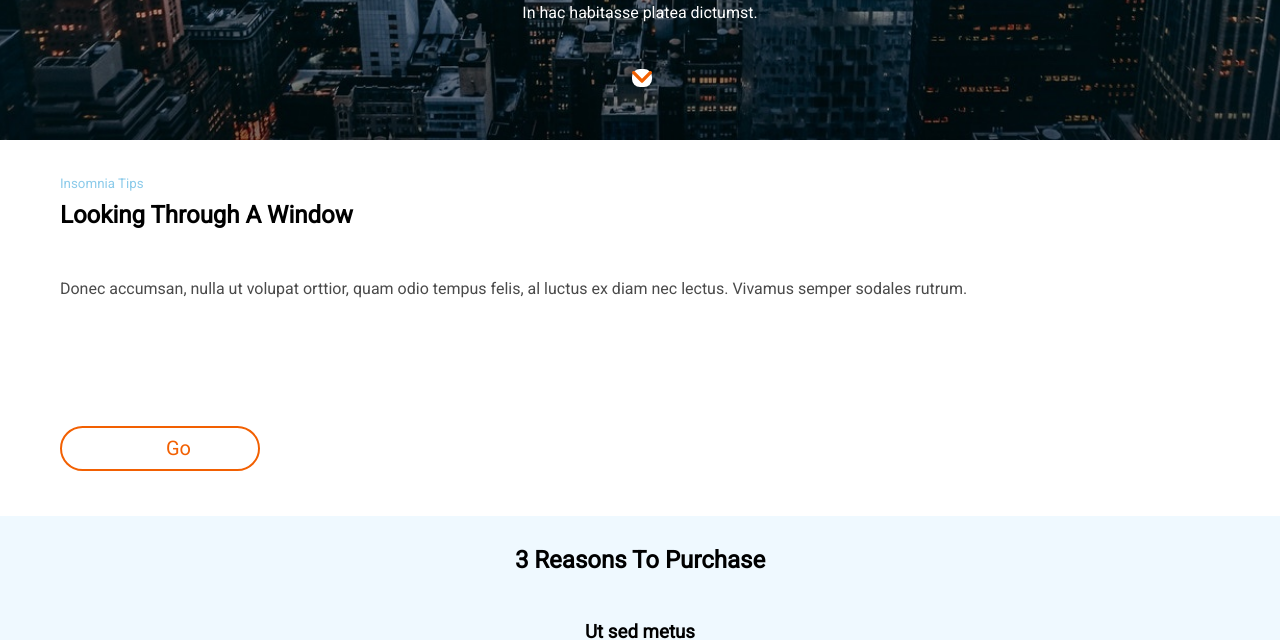
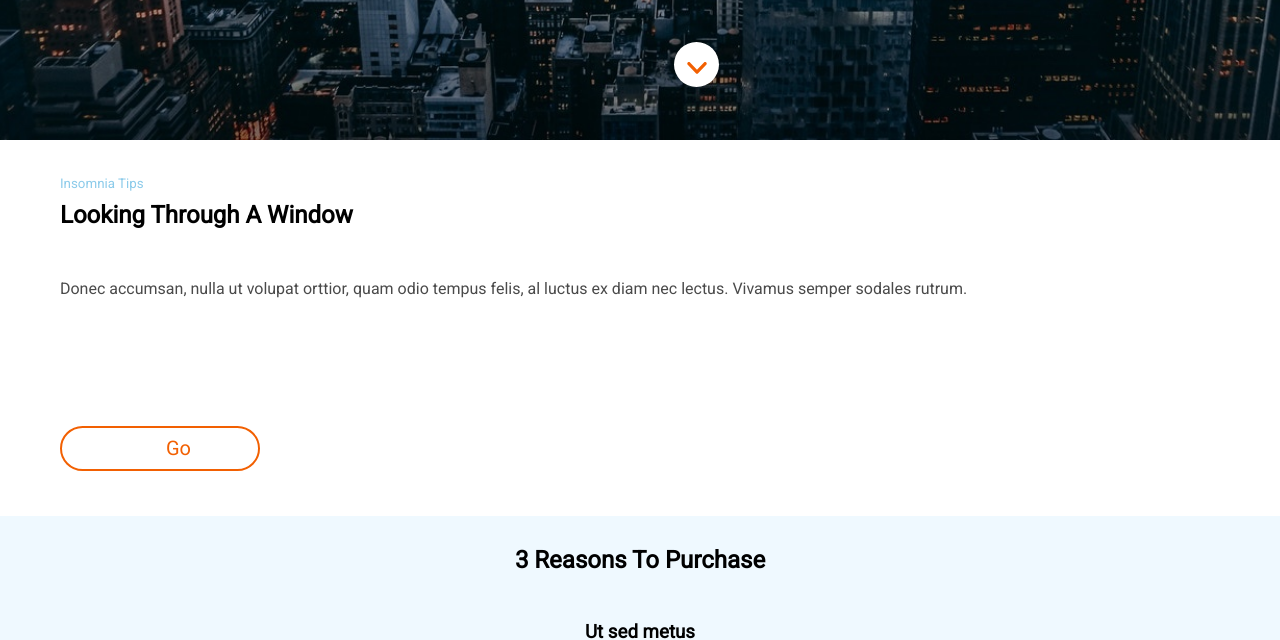
Before and after one commit to Adalab/modulo-1-evaluacion-final-MaribelLopezRomero, a website: page src/html/index.html in a window 1280 px wide. Shown: the part 660-1300 px from the top of the page. Drawn offline with nearby package versions, Linux system fonts and the light colour scheme; files that its build step writes are made by us from their sources; files whose address does not match are found by name.

Commit message:
Modificated styles header buton

```diff
--- a/src/html/partials/_header.html
+++ b/src/html/partials/_header.html
@@ -6,7 +6,8 @@
         <p class="header__paragraph">In hac habitasse platea dictumst.</p>
 
         <a class="header__button" href="#3reasontopurchase" title="Ir a 3 Reasons To Purchase"
-                alt="Ir a 3 Reasons To Purchase"><img src="./assets/images/ico-scroll-down.svg" /></a>
+                alt="Ir a 3 Reasons To Purchase"><img class="header__buttonimg"
+                        src="./assets/images/ico-scroll-down.svg" /></a>
 
 
 </header>
--- a/src/scss/layout/_header.scss
+++ b/src/scss/layout/_header.scss
@@ -1,4 +1,6 @@
 .header {
+  position: relative;
+  top: 0;
   width: 100%;
   height: 100vh;
   display: flex;
@@ -45,13 +47,26 @@
   font-family: $font-family-title;
   font-size: 16px;
   text-align: center;
-  margin-bottom: 45px;
+  margin-bottom: 143px;
 }
 .header__button {
+  position: absolute;
+  bottom: 0px;
+  right: 0px;
+  background-color: white;
+  border-radius: 22.5px;
+  text-align: center;
+  width: 45px;
+  height: 45px;
   margin-left: 43.125%;
-  margin-right: 42.81%;
+  margin-right: 43.8125%;
   margin-bottom: 53px;
-  size: 45px 45px;
-  background-color: white;
-  border-radius: 8px;
+  padding-top: 18px;
+  padding-bottom: 15.3px;
+  padding-right: 12px;
+  padding-left: 13px;
 }
+.header__buttonimg {
+  width: 20px;
+  height: 11.7px;
+}
```
